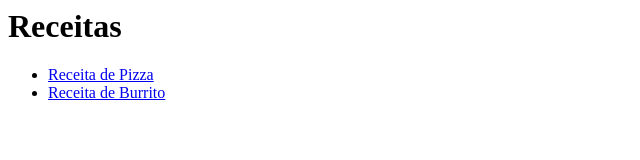
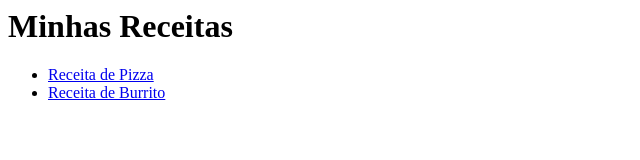
Before and after one commit to ArielMAJ/minha-receita, a plain HTML site: page index.html in a window 1280 px wide. Shown: the whole page, without its empty margins (0-640 px from the left). Drawn offline with Linux system fonts and the light colour scheme.

Commit message:
Update index.html

```diff
--- a/index.html
+++ b/index.html
@@ -4,7 +4,7 @@
     <title>Receitas</title>
   </head>
   <body>
-    <h1>Receitas</h1>
+    <h1>Minhas Receitas</h1>
     <ul>
       <li><a href="receita-pizza.html">Receita de Pizza</a></li>
       <li><a href="receita-burrito.html">Receita de Burrito</a></li>
```
